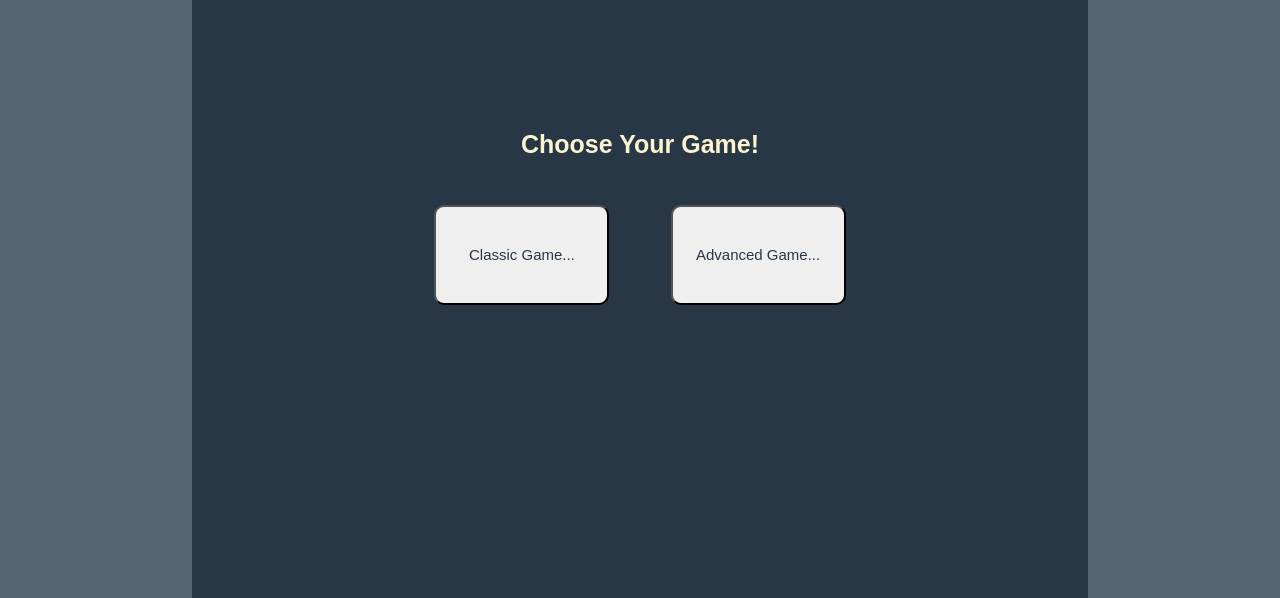
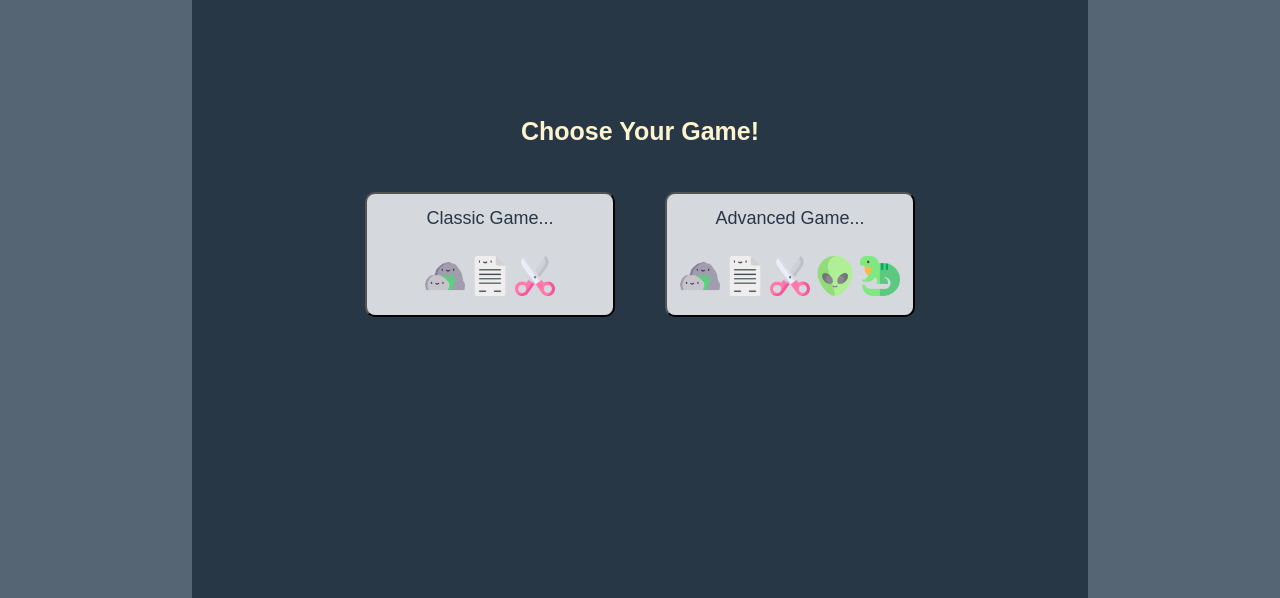
Before and after one commit to Nagel29/rock-paper-scissors, a plain HTML site: page index.html in a window 1280 px wide. Shown: the part 202-800 px from the top of the page. Drawn offline with Linux system fonts and the light colour scheme.

Commit message:
Add images on game type buttons

```diff
--- a/index.html
+++ b/index.html
@@ -19,8 +19,22 @@
         <section class="main-section" id="game-selection-section">
           <h2>Choose Your Game!</h2>
           <section id="button-container">
-            <button class="game-selection-button" id="classic-game-button">Classic Game...</button>
-            <button class="game-selection-button" id="advanced-game-button">Advanced Game...</button>
+            <button class="game-selection-button" id="classic-game-button">Classic Game...
+              <div class="images-on-buttons-container">
+                <img class="button-images" src="./images/happy-rocks.png"/>
+                <img class="button-images" src="./images/happy-paper.png"/>
+                <img class="button-images" src="./images/happy-scissors.png"/>
+              </div>
+            </button>
+            <button class="game-selection-button" id="advanced-game-button">Advanced Game...
+              <div class="images-on-buttons-container">
+                <img class="button-images" src="./images/happy-rocks.png">
+                <img class="button-images" src="./images/happy-paper.png">
+                <img class="button-images" src="./images/happy-scissors.png">
+                <img class="button-images" src="./images/flat-alien.png">
+                <img class="button-images" src="./images/lizard.png">
+              </div>
+            </button>
           </section>
         </section>
         <section class="main-section hidden" id="battle-section">
--- a/styles.css
+++ b/styles.css
@@ -70,13 +70,32 @@ h2 {
   align-items: center;
 }
 
+#button-container {
+  display: flex;
+  justify-content: center;
+  align-items: center;
+}
+
 .game-selection-button {
-  height: 100px;
-  width: 175px;
+  background-color: #D5D8DC;
+  display: flex;
+  flex-direction: column;
+  justify-content: space-around;
+  align-items: center;
+  height: 125px;
+  width: 250px;
   color: #283747;
   margin: 25px;
   border-radius: 10px;
-  font-size: 15px;
+  font-size: 18px;
+}
+
+.images-on-buttons-container {
+  pointer-events: none;
+}
+.button-images {
+  height: 40px;
+  width: 40px;
 }
 
 h3 {
```
Also changed, not shown: images/flat-alien.png (added), images/lizard.png (added).
